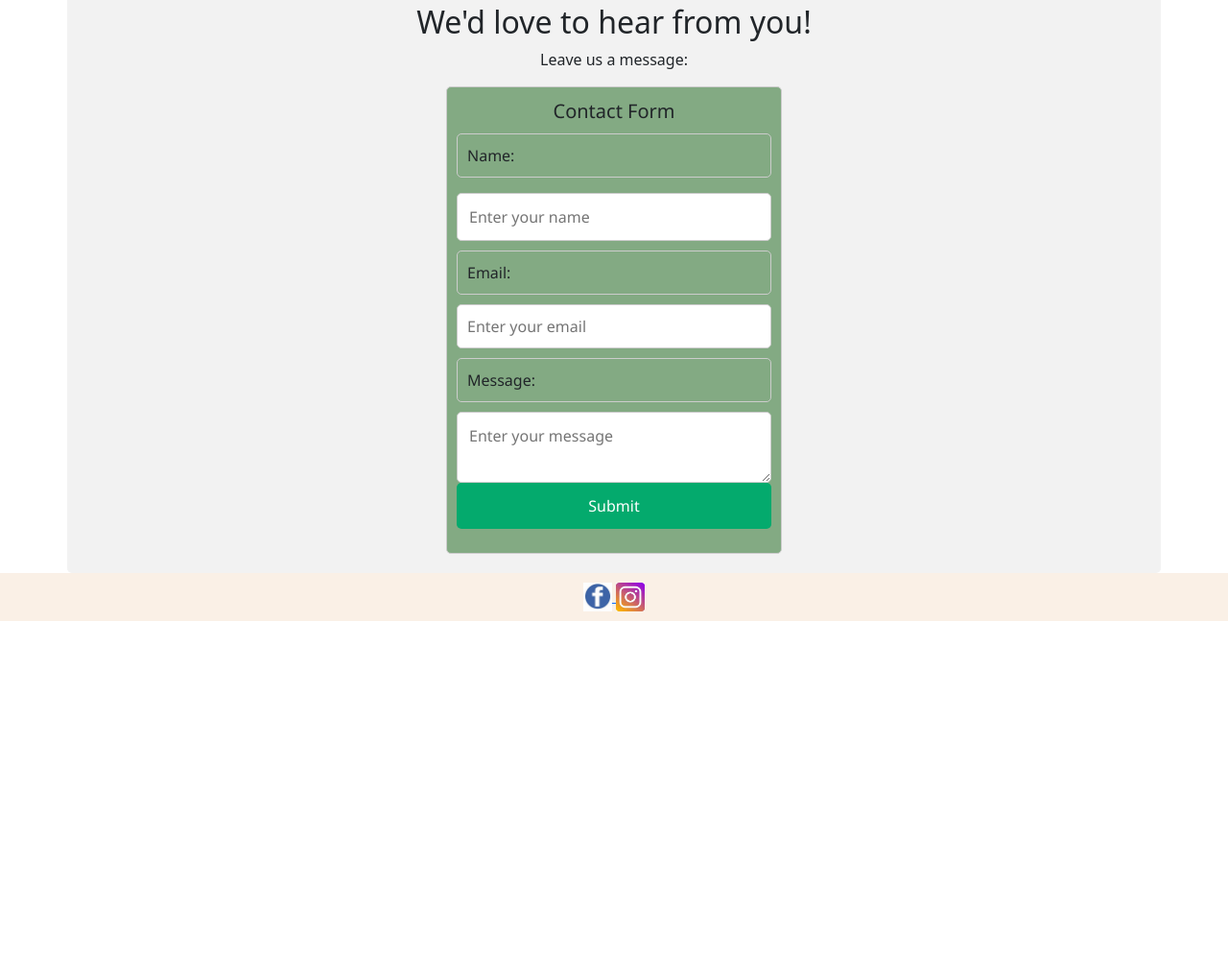
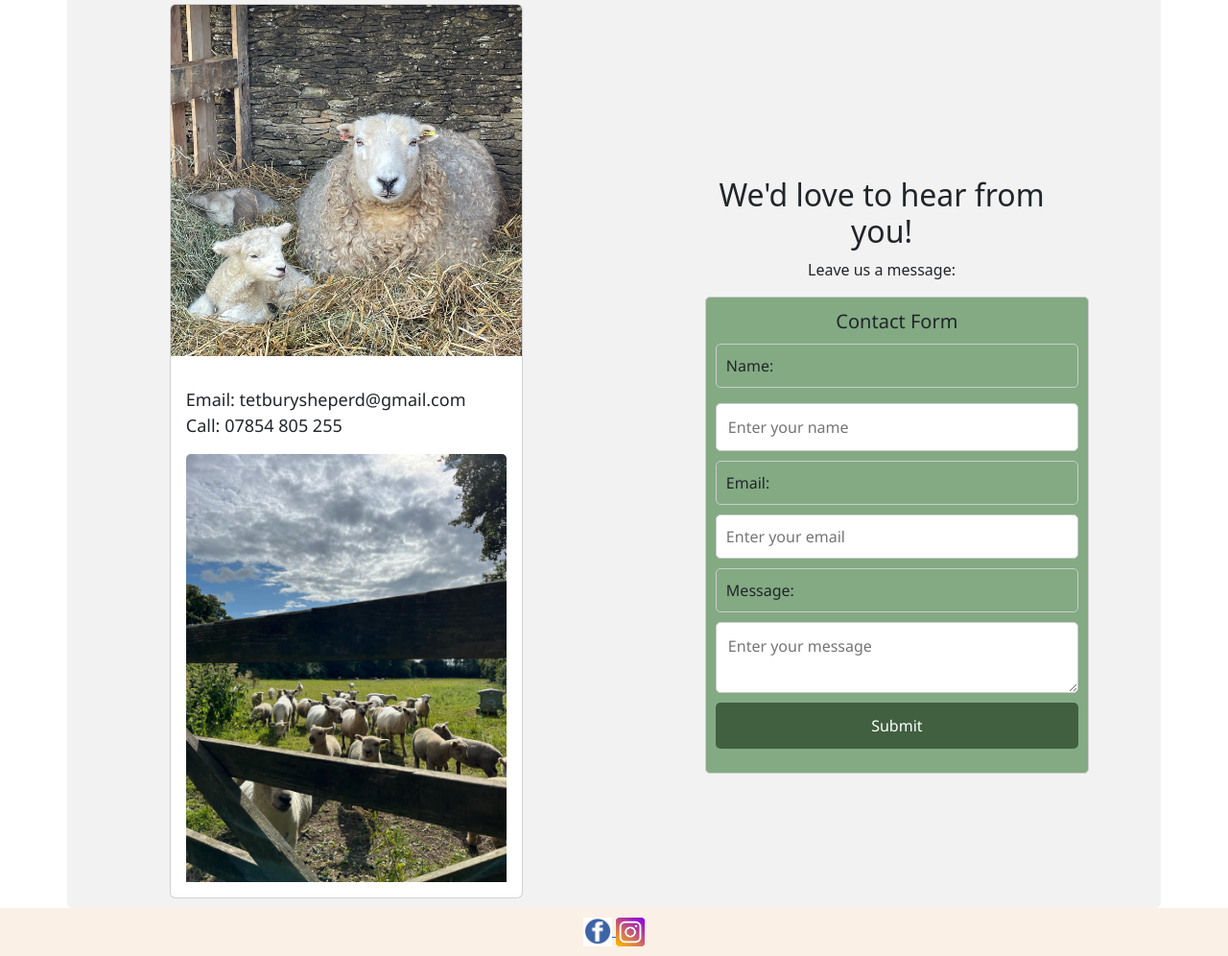
Before and after one commit to Cathr16/tetburyshepherd, a plain HTML site: page contactUs.html in a window 1280 px wide. Shown: the part 571-1567 px from the top of the page at 96% size. Before the commit the page ends 1218 px from the top, so only its background shows below. Drawn offline with nearby package versions, Linux system fonts and the light colour scheme.

Commit message:
changes to contact page

```diff
--- a/contactUs.css
+++ b/contactUs.css
@@ -39,8 +39,12 @@ padding-bottom: 20px;}
  padding-top: 5px;
  padding-left: 150px;}
 
-
-
+ .details{
+    font-size: 15px;
+    display: flex;
+    flex-direction: column;
+    align-items: center;
+  }
 
   .contactForm{
     font-size: 20px;
@@ -50,9 +54,18 @@ padding-bottom: 20px;}
     }
 
 
+.container{display: flex;
+justify-content: space-around;}
+
+.card{font-family: 'Segoe UI', Tahoma, Geneva, Verdana, sans-serif;
+font-size: 18px;
+color:  rgb(84, 97, 84);
+background-color: linen;}
+
+.card2{padding-top: 180px;}
     form {
       font-family: 'Segoe UI', Tahoma, Geneva, Verdana, sans-serif;
-          width: 350px;
+          width: 400px;
           margin: auto;
           margin-bottom: 10px;
           margin-top: 10px;
@@ -112,15 +125,16 @@ padding-bottom: 20px;}
   }
 
   input[type=submit] {
-    background-color: #04AA6D;
+    background-color: rgb(64, 96, 64);
     color: white;
+    margin-top: 10px;
     padding: 12px 20px;
     border: none;
     cursor: pointer;
   }
 
   input[type=submit]:hover {
-    background-color: #45a049;
+    background-color: #3c9140;
   }
 
   .container {
@@ -131,28 +145,18 @@ padding-bottom: 20px;}
     margin: auto;
   }
 
-  /* Create two columns that float next to eachother */
-  /* .column {
-    float: left;
-    width: 50%;
-    margin-top: 6px;
-    padding: 20px;
-  }
 
-  /* Clear floats after the columns */
-  /* .row:after {
-    content: "";
-    display: table;
-    clear: both;
-  } */ */ */
+  @media only screen and (min-width: 768px){
+    .flex-item {width: 50%;}
+   }
 
-  Responsive layout -when the screen is less than 600px wide, make the two columns stack on top of each other instead of next to each other
-  @media screen and (max-width: 600px) {
-    .column, input[type=submit] {
-      width: 100%;
-      margin-top: 0;
-    }
-  }
+   @media only screen and (min-width: 992px){
+    .flex-item {width: 100% / 3;}
+   }
+
+   @media only screen and (min-width: 1200px){
+    .flex-item {width: 25%;}
+   }
 
   .logos {
     position: relative;
--- a/contactUs.html
+++ b/contactUs.html
@@ -41,15 +41,37 @@
   </div>
 
 
+
+
+
+
 <div class="container">
-  <div style="text-align:center">
+
+
+    <div class="card" style="width: 33%;">
+      <img src="Images/sheepandcutelamb.jpg" class="card-img-top" alt="...">
+      <div class="card-body">
+        <p class="card-text"> <div>
+          Email: tetburysheperd@gmail.com  </div>
+          <div>
+          Call: 07854 805 255</div></p>
+      <img src="Images/sheepthroughfence.jpg" class="card-img-top" alt="...">
+      </div>
+
+
+
+
+
+</div>
+<div class="card2" style="width: 33%">
+<div style="text-align:center">
     <h2>We'd love to hear from you!</h2>
     <p>Leave us a message:</p>
   </div>
 
   <!-- <form action="#" method="post"> -->
     <form id="fcf-form-id" class="fcf-form-class" method="post" action="contact-form-process.php">
-		<fieldset>
+		<fieldset class="field">
 			<legend class = contactForm>Contact Form</legend>
 			<label for="name">Name:</label>
 			<input style="margin-bottom: 10px;" type="text" id="name" name="name" placeholder="Enter your name" required>
@@ -61,35 +83,8 @@
 
     </fieldset>
 	</form>
+</div>
 
-
-
-
-
-
-
-  <!-- <div class="row">
-    <div class="column">
-      <img src="Images/sheepandcutelamb.jpg" style="width: 100%" >
-    </div>
-    <div class="column">
-      <form action="/action_page.php">
-        <label for="fname">First Name</label>
-        <input type="text" id="fname" name="firstname" placeholder="Your name..">
-        <label for="lname">Last Name</label>
-        <input type="text" id="lname" name="lastname" placeholder="Your last name..">
-        <label for="country">Country</label>
-        <select id="country" name="country">
-          <option value="England">England</option>
-          <option value="Northern Ireland">Ireland</option>
-          <option value="Scotland">Scotland</option>
-          <option value="Wales">Wales</option>
-          <option value="Other">Other</option>
-        </select>
-        <label for="subject">Subject</label>
-        <textarea id="subject" name="subject" placeholder="Write something.." style="height:170px"></textarea>
-        <input type="submit" value="Submit">
-      </form> -->
     </div>
   </div>
 </div>
```
